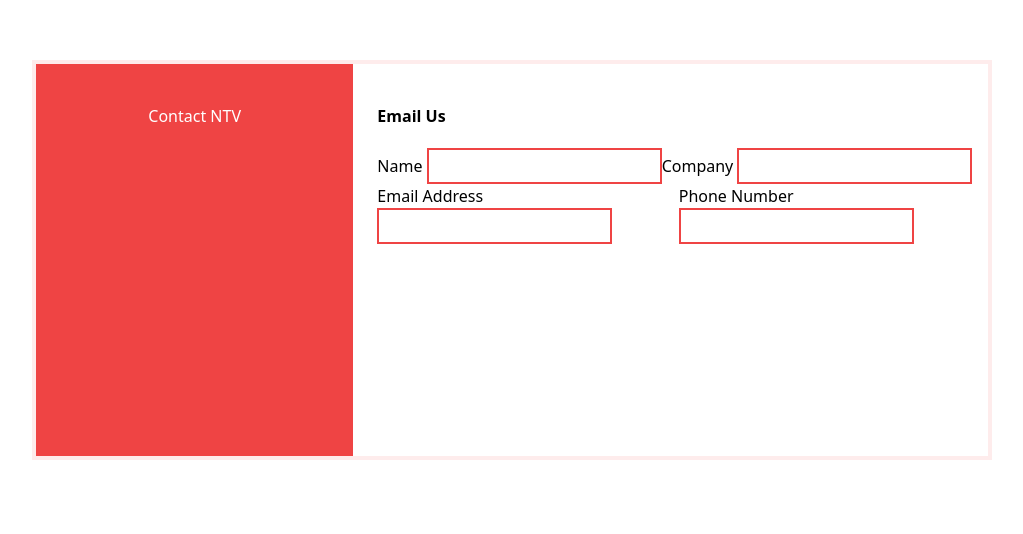
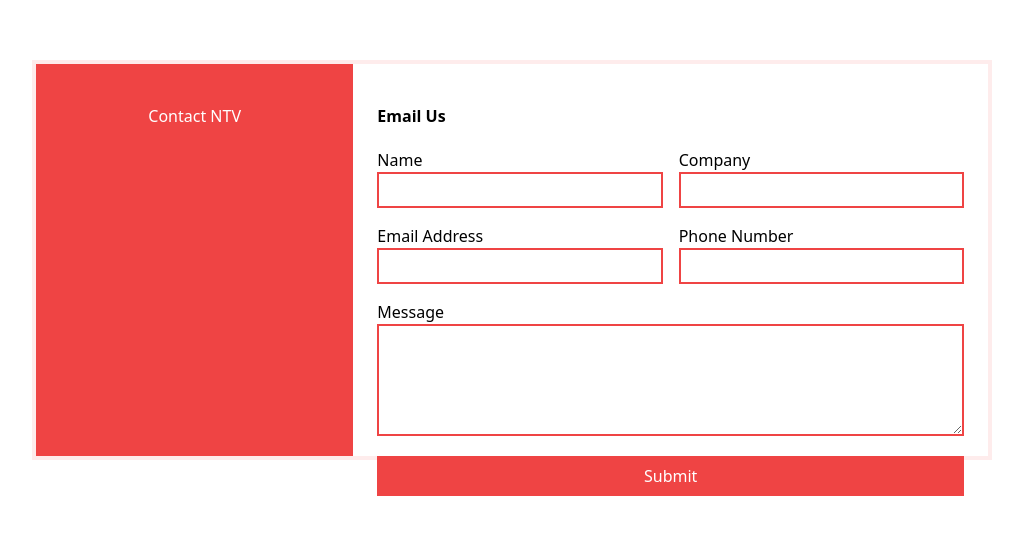
Before and after one commit to Some0ne3lse/CSS-form, a website: page index.html in a window 1280 px wide. Shown: the part 140-674 px from the top of the page, without its empty margins (128-1151 px from the left). Drawn offline with Linux system fonts and the light colour scheme.

```diff
--- a/index.html
+++ b/index.html
@@ -15,39 +15,53 @@
       <p>Contact NTV</p>
     </div>
     <div class="w-2/3 h-full flex-col justify-center items-center">
-      <div class="pl-6 pt-10">
+      <div class="px-6 pt-10 pb-5 h-full">
         <h1 class="font-bold">Email Us</h1>
-        <div class="pt-5">
-          <form>
-            <div class="flex flex-col">
-              <div class="flex">
-                <div class="flex-col">
+        <div class="py-5 flex">
+          <form class="grid grid-cols-2 grid-rows-4 gap-4 w-full">
+
+
+            <div class="flex-col grid col-start-1 col-end-1">
               <label class="font-light" for="name">Name</label>
               <input class="border-red-500 border-2 h-9" type="text" name="name" id="name" required />
             </div>
-                <div class="flex-col">
+
+            <div class="flex-col grid col-start-2 col-end-2">
               <label class="font-light" for="company">Company</label>
               <input class="border-red-500 border-2 h-9" type="text" name="name" id="name" required />
             </div>
-              </div>
-            </div>
-            <div class="flex flex-col">
-              <div class="flex">
-                <div class="flex-col">
+
+
+
+            <div class="flex-col grid">
               <label class="font-light" for="email">Email Address</label>
               <input class="border-red-500 border-2 h-9" type="text" name="name" id="name" required />
             </div>
-                <div class="font-light" class="flex-col">
-                  <label for="phone">Phone Number</label>
+
+
+            <div class="flex-col grid">
+              <label class="font-light" for="phone">Phone Number</label>
               <input class="border-red-500 border-2 h-9" type="text" name="name" id="name" required />
             </div>
+
+            <div class="col-span-2 row-span-2">
+              <div class="flex flex-col h-full">
+                <label for="message">
+                  Message
+                </label>
+                <textarea class="border-red-500 border-2 h-full" id=" message" name="message">
+
+                </textarea>
               </div>
             </div>
           </form>
         </div>
+        <button class="flex justify-center items-center w-full bg-red-500 h-10 text-white">
+          Submit
+        </button>
       </div>
     </div>
-
+  </div>
 </body>
 
 </html>
```
Also changed, not shown: output.css. Lines whose indentation alone changed are shown as unchanged.
